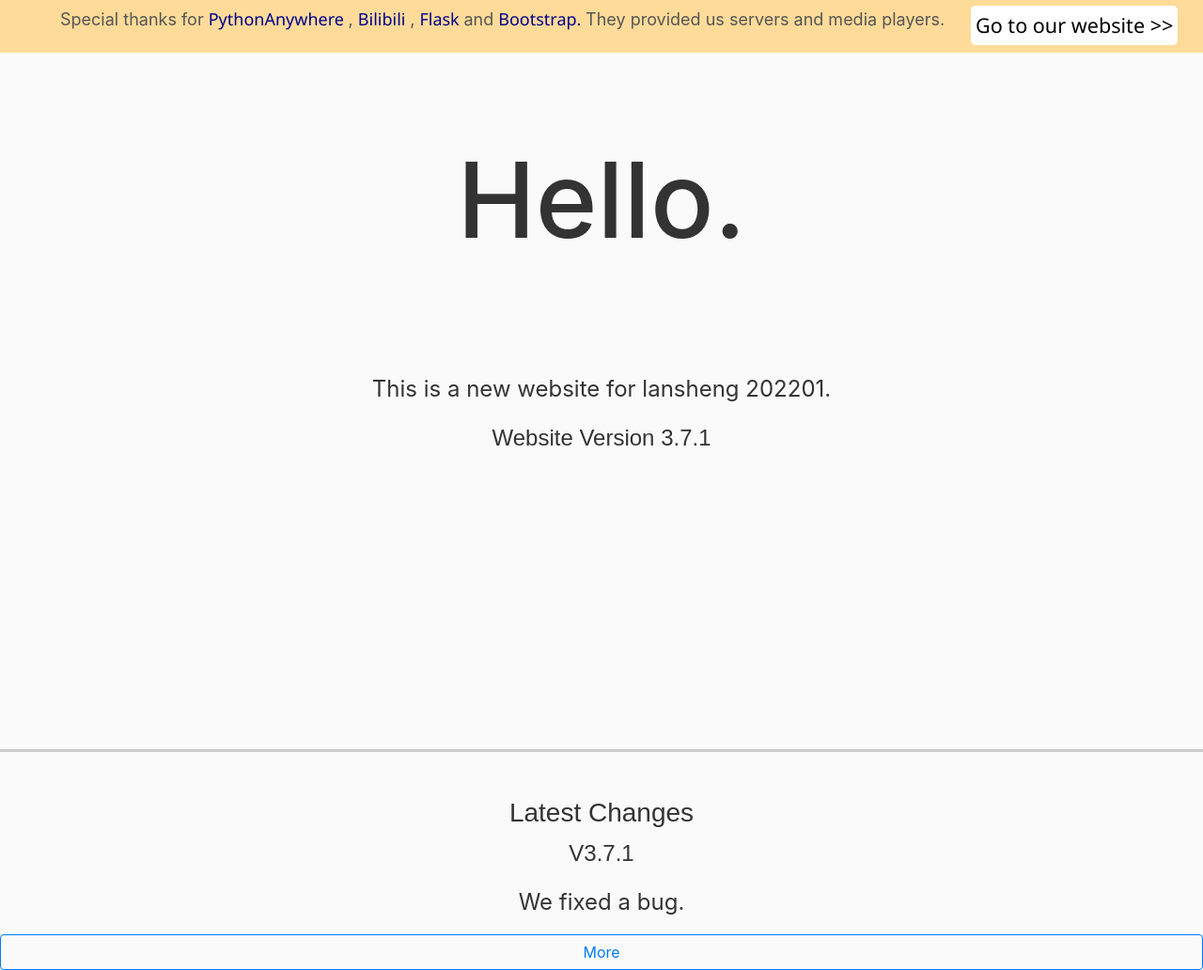
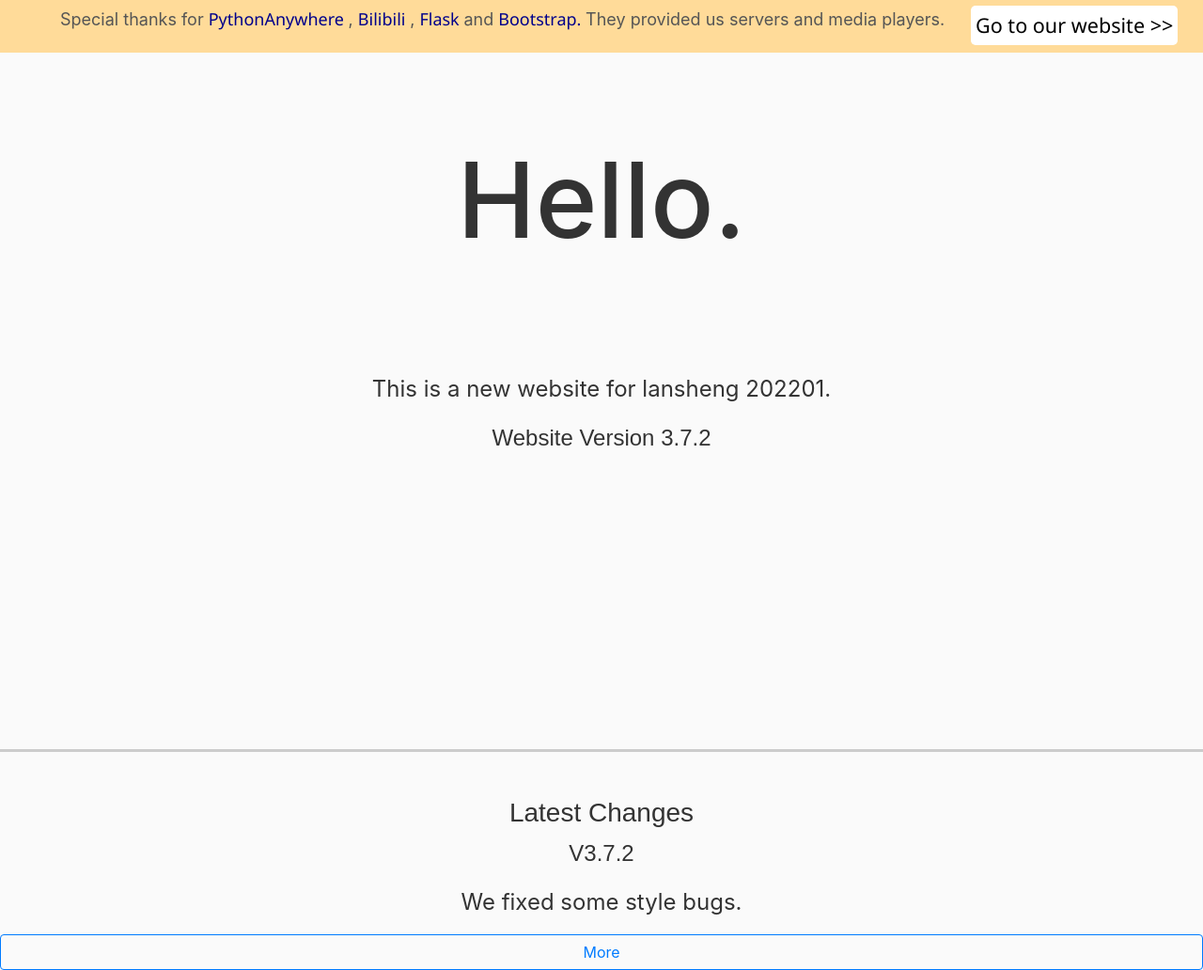
Before and after one commit to andyzhouty/lsfd202201v3, a Flask app: page / in a window 1280 px wide. Shown: the whole page at 94% size. Run offline with Flask 2, Linux system fonts and the light colour scheme; parts of the project's set-up code (start-up, migrations or seed data) failed here and were passed over; some libraries are stand-ins or nearby versions.

Commit message:
Decouple, and fix some styles

```diff
--- a/lsfd202201/emails.py
+++ b/lsfd202201/emails.py
@@ -1,7 +1,7 @@
 from threading import Thread
 from flask_mail import Message
 from flask import render_template, Flask, current_app
-from lsfd202201.extensions import mail
+from .extensions import mail
 
 
 def _send_async_email(app: Flask, msg) -> int:
--- a/lsfd202201/settings.py
+++ b/lsfd202201/settings.py
@@ -24,14 +24,8 @@ class Base:
     MAIL_USE_TLS = True
     MAIL_USERNAME = os.getenv("MAIL_USERNAME")
     MAIL_PASSWORD = os.getenv("MAIL_PASSWORD")
-    MAIL_DEFAULT_SENDER = (
-        os.getenv("DEFAULT_SENDER_NAME"),
-        os.getenv("MAIL_USERNAME")
-    )
-
     ADMIN_ONE_EMAIL = os.getenv('ADMIN_ONE_EMAIL')
     ADMIN_TWO_EMAIL = os.getenv('ADMIN_TWO_EMAIL')
-    APP_MAIL_SUBJECT_PREFIX = "[LSFD202201]"
     DEFAULT_EMAIL_SENDER = os.getenv("DEFAULT_EMAIL_SENDER")
     BOOTSTRAP_SERVE_LOCAL = True
 
--- a/lsfd202201/static/css/main_mobile.css
+++ b/lsfd202201/static/css/main_mobile.css
@@ -34,7 +34,7 @@
     }
 
     .main-passage {
-        margin-top: 5px;
+        margin-top: 45px;
         padding: 3px;
         letter-spacing: 0.1em;
         line-height: 1.5em;
--- a/lsfd202201/templates/index.html
+++ b/lsfd202201/templates/index.html
@@ -62,13 +62,13 @@
     <div style="margin:0; width:auto; padding:10%;border-bottom: solid #ccc" id="index">
         <p style="font-size: 7em; margin-bottom: 100px;font-weight: 500" id="kf1">Hello.</p>
         <p id="kf2">This is a new website for lansheng 202201.</p>
-        <p class="version" id="kf3">Website Version 3.7.1</p>
+        <p class="version" id="kf3">Website Version 3.7.2</p>
     </div>
     <br><br>
     <div style="text-align: center;" id="latest">
         <h3>Latest Changes</h3>
-        <p class="version">V3.7.1</p>
-        <p>We fixed a bug.</p>
+        <p class="version">V3.7.2</p>
+        <p>We fixed some style bugs.</p>
     </div>
     <button id="more" onclick="showAll()" class="btn btn-outline-primary btn-block">
         More
```
Also changed, not shown: lsfd202201/blueprints/admin.py (+4 -4 lines), lsfd202201/blueprints/articles.py (+4 -4 lines), lsfd202201/templates/main.html (+5 -4 lines).
